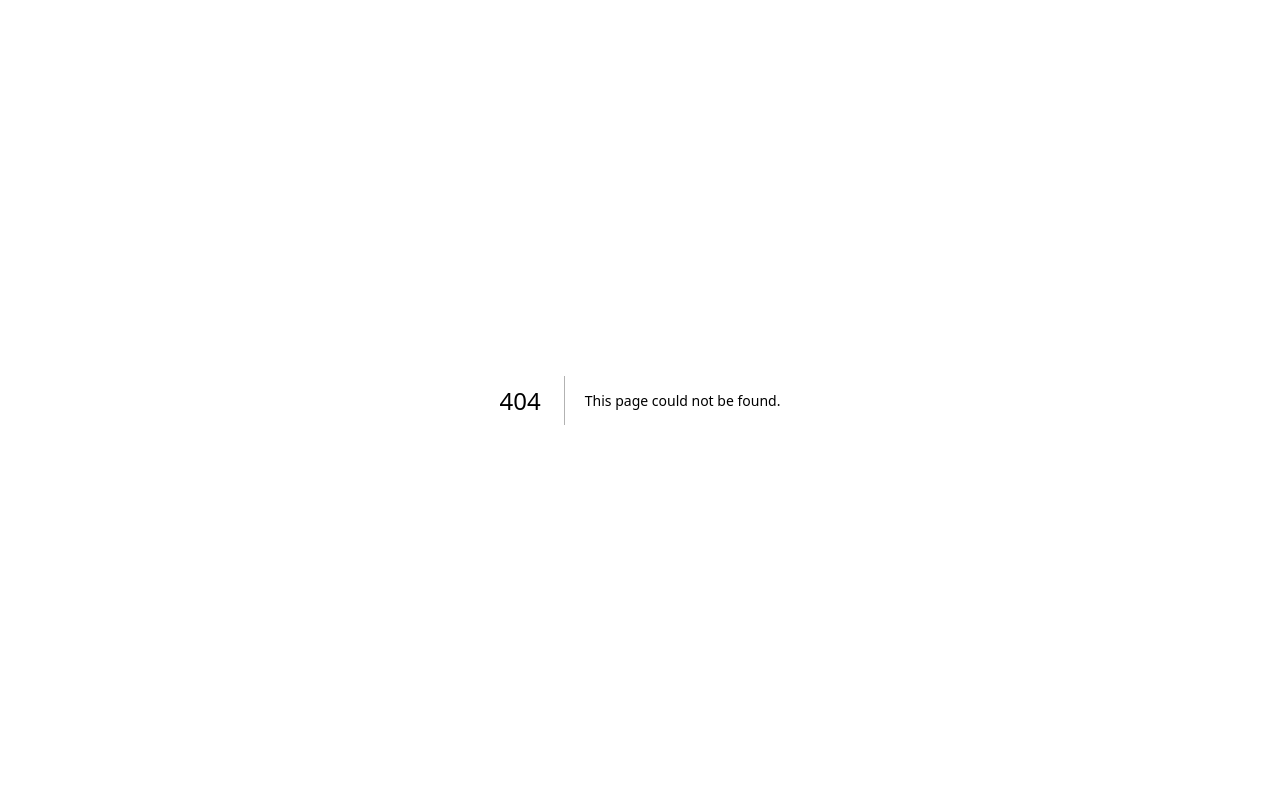
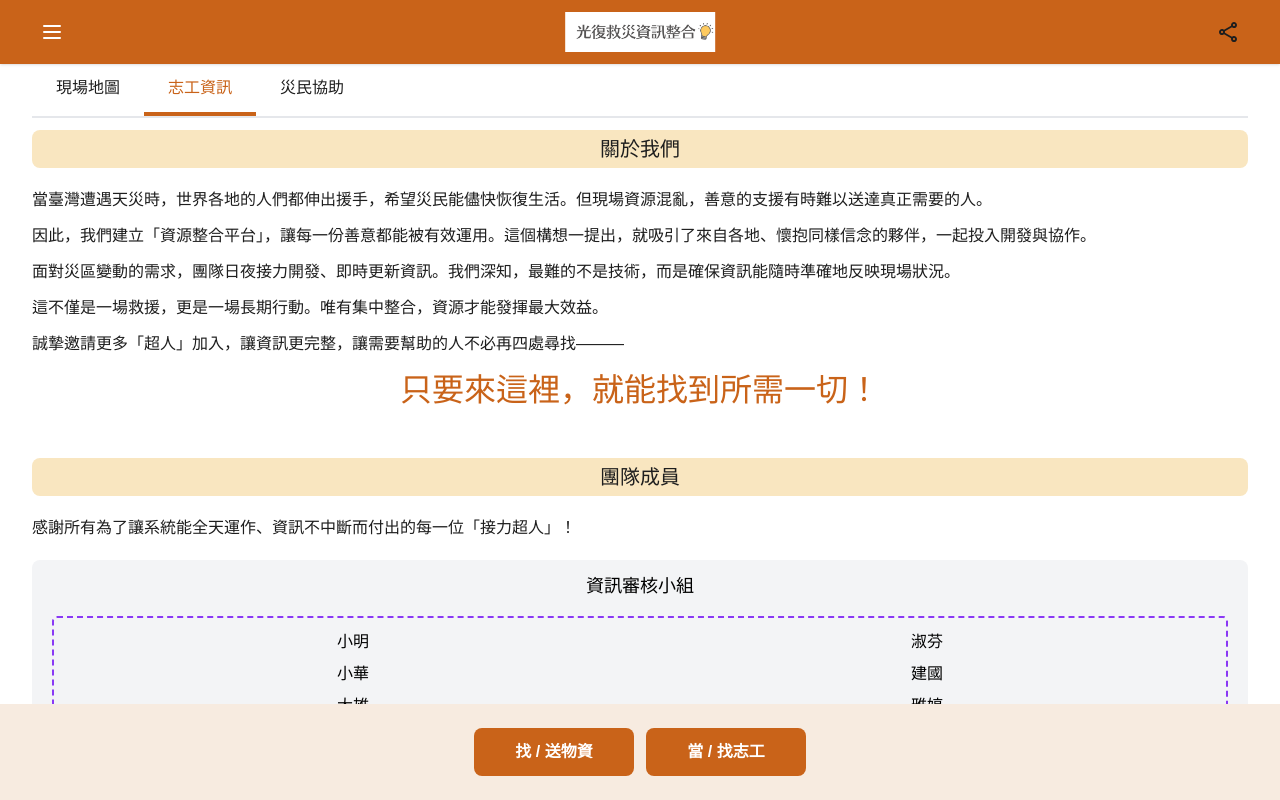
Before and after one commit to hoie72/guangfu-hero-web, a Next.js app: page /volunteer/about-us in a window 1280 px wide. Before the commit this address had no page. Shown: the top 800 px of the page. Built offline with nearby package versions, Linux system fonts and the light colour scheme.

Commit message:
feat: add Volunteer About Us page and TeamGroup component

```diff
--- /dev/null
+++ b/src/app/volunteer/about-us/page.tsx
@@ -0,0 +1,10 @@
+import PageLayout from "@/components/PageLayout";
+import AboutUs from "@/features/AboutUs";
+
+export default function VolunteerAboutUsPage() {
+  return (
+    <PageLayout>
+      <AboutUs />
+    </PageLayout>
+  );
+}
--- /dev/null
+++ b/src/components/TeamGroup/index.tsx
@@ -0,0 +1,30 @@
+import React from "react";
+
+interface TeamGroupProps {
+  groupName: string;
+  personNames: string[];
+}
+
+const TeamGroup: React.FC<TeamGroupProps> = ({ groupName, personNames }) => {
+  return (
+    <div className="bg-gray-100 rounded-lg px-5 py-3">
+      {/* 標題 */}
+      <div className="text-center mb-4">
+        <h3 className="text-lg font-medium text-black">{groupName}</h3>
+      </div>
+
+      {/* 虛線框內容 */}
+      <div className="border-2 border-dashed border-[#8A38F5] rounded-[5px] px-5 py-3">
+        <div className="columns-2 gap-4 space-y-2 text-center">
+          {personNames.map((name, index) => (
+            <div key={index} className="text-black break-inside-avoid">
+              {name}
+            </div>
+          ))}
+        </div>
+      </div>
+    </div>
+  );
+};
+
+export default TeamGroup;
--- /dev/null
+++ b/src/features/AboutUs/index.tsx
@@ -0,0 +1,67 @@
+"use client";
+
+import Image from "next/image";
+import { getAssetPath } from "@/lib/utils";
+import TeamGroup from "@/components/TeamGroup";
+
+export default function AboutUs() {
+  const teamMembers = [
+    {
+      id: 1,
+      groupName: "資訊審核小組",
+      personNames: ["小明", "小華", "大雄", "小芳", "志明", "淑芬", "建國", "雅婷", "文傑", "慧君"],
+    },
+    {
+      id: 2,
+      groupName: "網站組",
+      personNames: ["小明", "小華", "大雄", "小芳", "志明", "淑芬", "建國", "雅婷", "文傑", "慧君"],
+    },
+    {
+      id: 3,
+      groupName: "設計與宣傳組",
+      personNames: ["小明", "小華", "大雄", "小芳", "志明", "淑芬", "建國", "雅婷", "文傑", "慧君"],
+    },
+  ];
+
+  return (
+    <div className="space-y-12 mb-[22px]">
+      <section className="space-y-[22px]">
+        <header className="h-[38px] py-1 px-2 rounded-lg bg-[#F9E6C0] text-[20px] font-medium text-[#1E1E1E] text-center">關於我們</header>
+        <div className="text-[16px] leading-[20px] text-[#1E1E1E]">
+          <p className="mb-4 sm:indent-0 md:indent-0 lg:indent-0 xl:indent-0 indent-8">
+            當臺灣遭遇天災時，世界各地的人們都伸出援手，希望災民能儘快恢復生活。但現場資源混亂，善意的支援有時難以送達真正需要的人。
+          </p>
+          <p className="mb-4 sm:indent-0 md:indent-0 lg:indent-0 xl:indent-0 indent-8">
+            因此，我們建立「資源整合平台」，讓每一份善意都能被有效運用。這個構想一提出，就吸引了來自各地、懷抱同樣信念的夥伴，一起投入開發與協作。
+          </p>
+          <p className="mb-4 sm:indent-0 md:indent-0 lg:indent-0 xl:indent-0 indent-8">
+            面對災區變動的需求，團隊日夜接力開發、即時更新資訊。我們深知，最難的不是技術，而是確保資訊能隨時準確地反映現場狀況。
+          </p>
+          <p className="mb-4 sm:indent-0 md:indent-0 lg:indent-0 xl:indent-0 indent-8">
+            這不僅是一場救援，更是一場長期行動。唯有集中整合，資源才能發揮最大效益。
+          </p>
+          <p className="mb-4 sm:indent-0 md:indent-0 lg:indent-0 xl:indent-0 indent-8">
+            誠摯邀請更多「超人」加入，讓資訊更完整，讓需要幫助的人不必再四處尋找———
+          </p>
+          <p className="mb-4 text-[32px] leading-[40px] text-center text-[#C96319]">
+            只要來這裡，<br className="sm:hidden" />
+            就能找到所需一切！
+          </p>
+        </div>
+      </section>
+
+      <section className="space-y-[22px]">
+        <header className="h-[38px] py-1 px-2 rounded-lg bg-[#F9E6C0] text-[20px] font-medium text-[#1E1E1E] text-center">團隊成員</header>
+        <div className="text-[16px] leading-[20px] text-[#1E1E1E]">
+          感謝所有為了讓系統能全天運作、資訊不中斷而付出的每一位「接力超人」！
+        </div>
+
+        <div className="space-y-[10px]">
+          {teamMembers.map((member) => (
+            <TeamGroup key={member.id} groupName={member.groupName} personNames={member.personNames} />
+          ))}
+        </div>
+      </section>
+    </div>
+  );
+}
```
